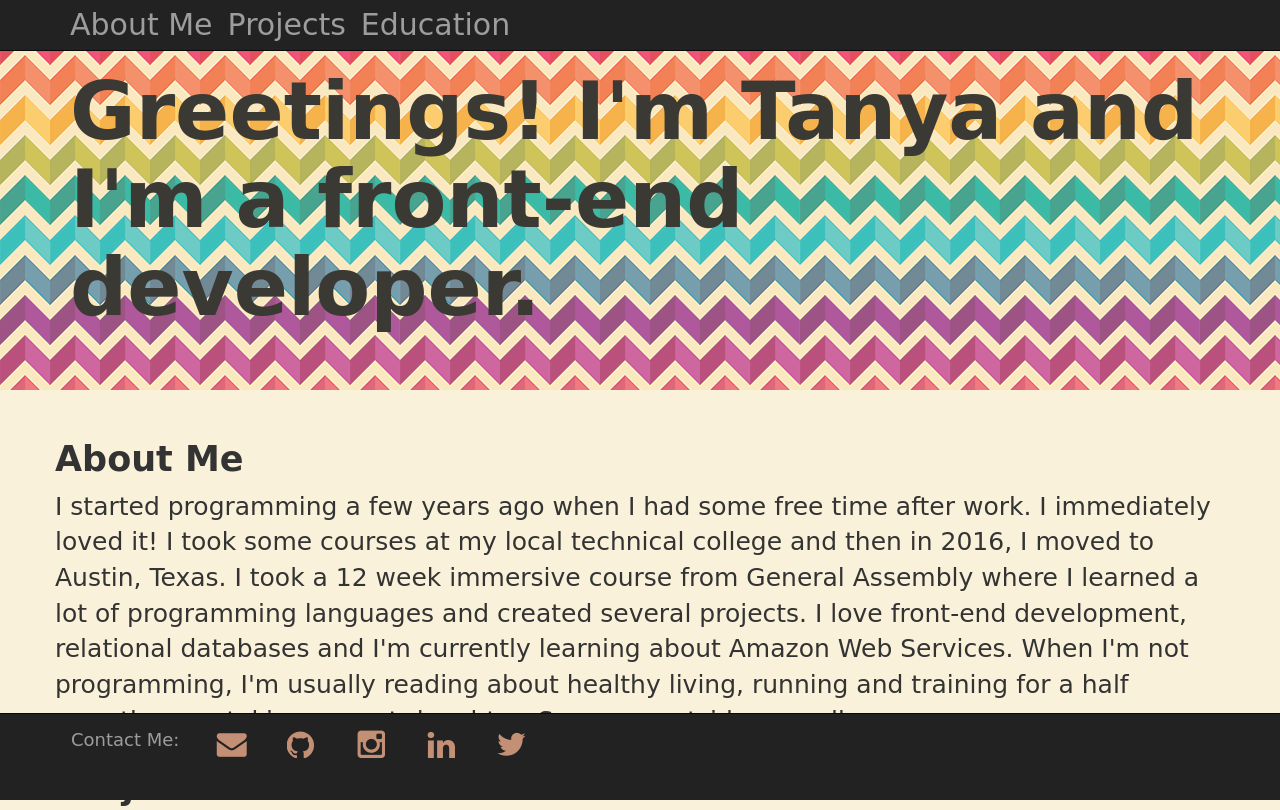
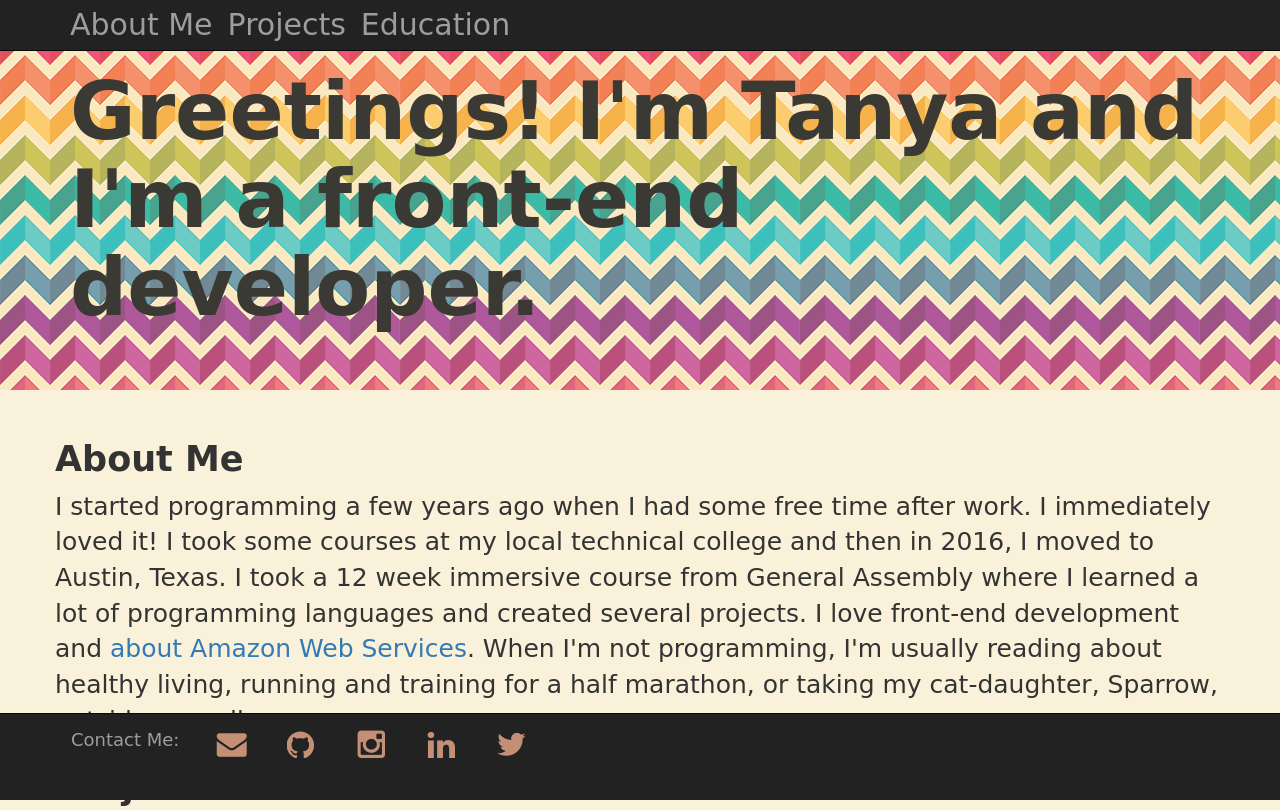
Before and after one commit to TanyaSelvog/trsWebsite, a plain HTML site: page index.html in a window 1280 px wide. Shown: the top 810 px of the page. Drawn offline with nearby package versions, Linux system fonts and the light colour scheme; a web font is replaced by a local one.

Commit message:
updated links'

```diff
--- a/index.html
+++ b/index.html
@@ -30,7 +30,11 @@
       <div class="row">
         <h2>About Me</h2>
         <p>I started programming a few years ago when I had some free time after work. I immediately loved it! I took some
-       courses at my local technical college and then in 2016, I moved to Austin, Texas. I took a 12 week immersive course from General Assembly where I learned a lot of programming languages and created several projects. I love front-end development, relational databases and I'm currently learning about Amazon Web Services. When I'm not programming, I'm usually reading about healthy living, running and training for a half marathon, or taking my cat-daughter, Sparrow, outside on walks.  </p>
+       courses at my local technical college and then in 2016, I moved to Austin, Texas.
+        I took a 12 week immersive course from General Assembly where I learned a
+        lot of programming languages and created several projects. I love
+        front-end development and <a href='https://medium.com/@tanyaselvog/100-days-of-learning-aws-c80f5cbd448c'>about Amazon Web Services</a>.
+         When I'm not programming, I'm usually reading about healthy living, running and training for a half marathon, or taking my cat-daughter, Sparrow, outside on walks.  </p>
       </div>
     </div>
 <!--Projects section-->
@@ -88,7 +92,7 @@
           <a class="navbar-brand" href="http://github.com/TanyaSelvog"><img src="img/icon-github.png" alt="Github Icon" /></a>
           <a class="navbar-brand" href="http://www.instagram.com/TanyaSelvog"><img src="img/icon-instagram.png" alt="Instagram Icon" /></a>
           <a class="navbar-brand" href="https://www.linkedin.com/in/tanyaselvog/"><img src="img/icon-linkedin.png" alt="LinkedIn Icon"/></a>
-          <a class="navbar-brand" href="http://www.twitter.com/codeTanyaCode"><img src="img/icon-twitter.png"></a>
+          <a class="navbar-brand" href="http://www.twitter.com/awsnewbie"><img src="img/icon-twitter.png"></a>
         </div>
       </div>
     </nav>
```
